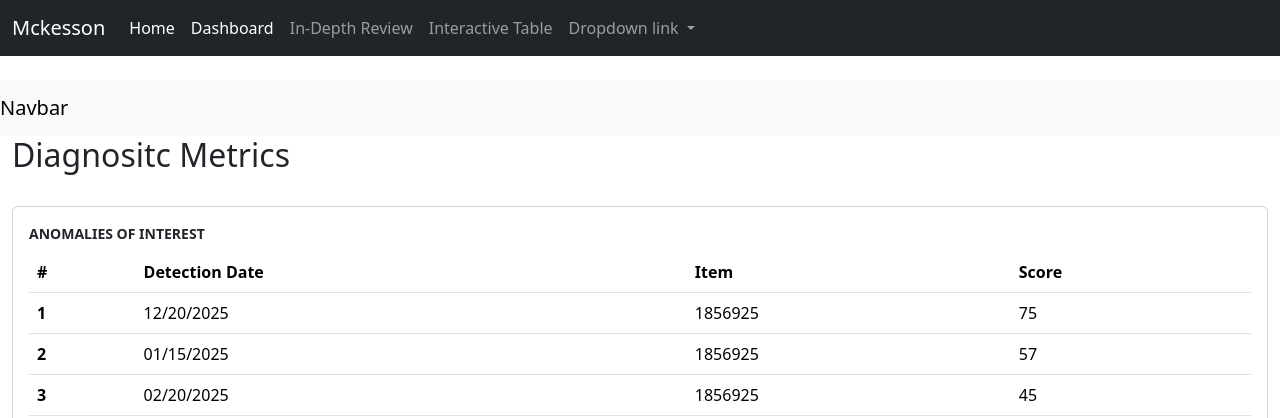
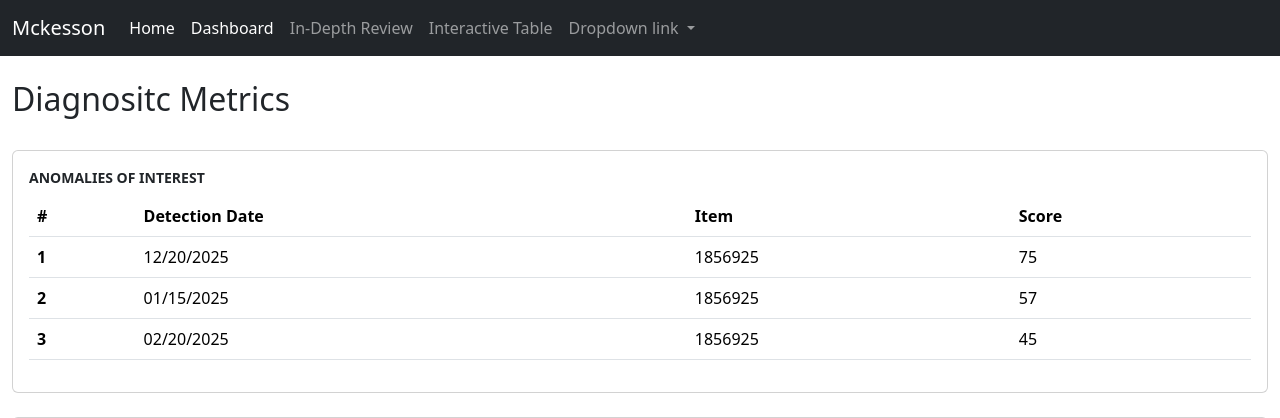
Before and after one commit to Kiddxtrizz/sample-flask-app, a Flask app: page /dashboard in a window 1280 px wide. Shown: the top 418 px of the page. Run offline with Flask 2, Linux system fonts and the light colour scheme; some libraries are stand-ins or nearby versions.

Commit message:
update dashboard html script

```diff
--- a/flask-sample/app/templates/dashboard_design.html
+++ b/flask-sample/app/templates/dashboard_design.html
@@ -18,9 +18,6 @@
 @-webkit-keyframes chartjs-render-animation{from{opacity:0.99}to{opacity:1}}@keyframes chartjs-render-animation{from{opacity:0.99}to{opacity:1}}.chartjs-render-monitor{-webkit-animation:chartjs-render-animation 0.001s;animation:chartjs-render-animation 0.001s;}</style></head>
 
   <body data-new-gr-c-s-check-loaded="8.904.0" data-gr-ext-installed="">
-    <nav class="navbar navbar-light bg-light justify-content-between">
-      <a class="navbar-brand">Navbar</a>
-    </nav>
     <div class="container-fluid">
       <div class="row">
         <h1 class="h2">Diagnositc Metrics</h1>
```
